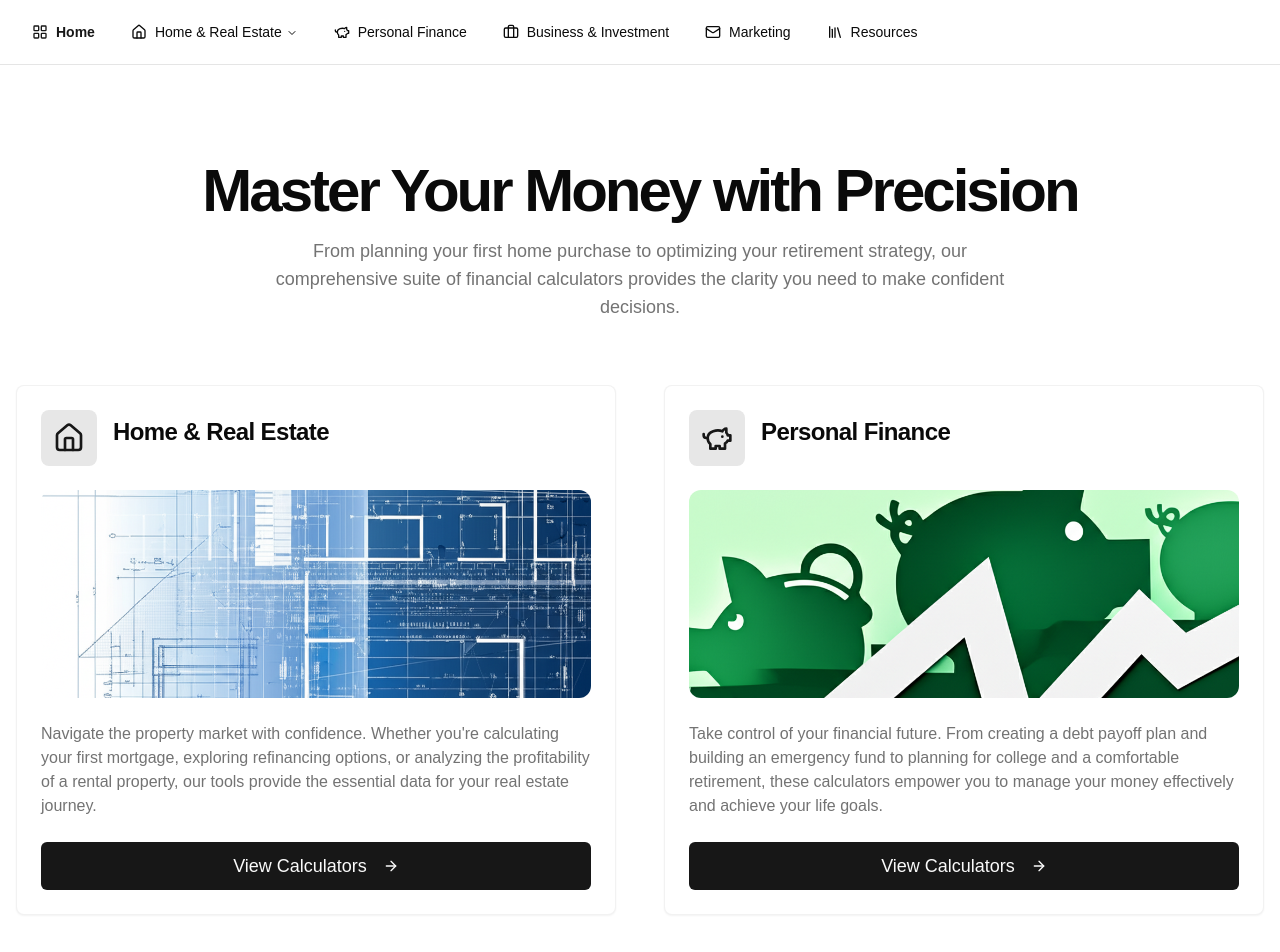
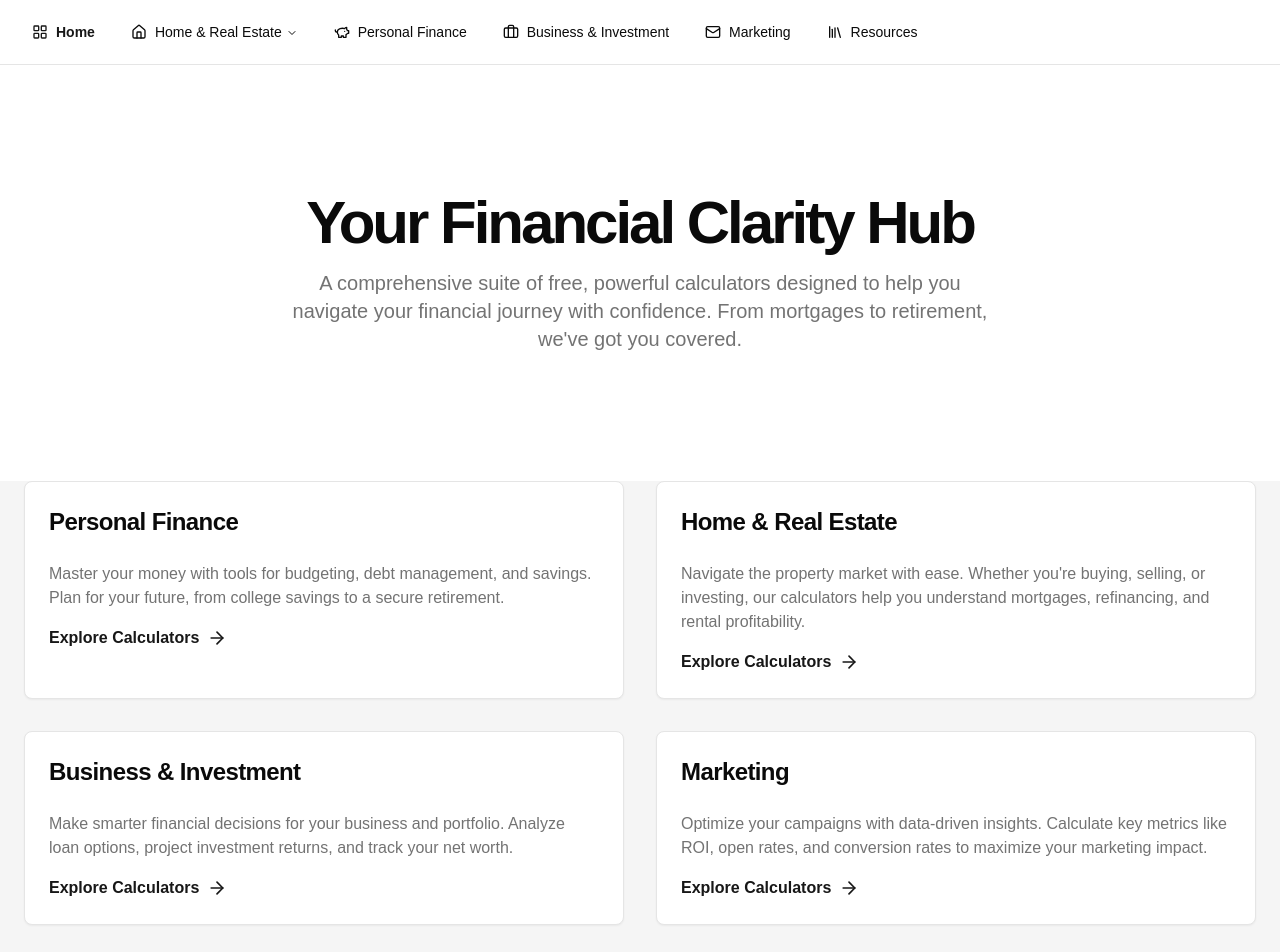
Before and after one commit to george-chapin/calculators.chapin.tech, a Next.js app: page / in a window 1280 px wide. Shown: the top 952 px of the page. Built offline with nearby package versions, Linux system fonts and the light colour scheme.

Commit message:
fix: resolve dependency mismatch and update home page
Pin stable resolvers version and redesign home page layout.

#VERCEL_SKIP

Co-authored-by: George Chapin <219432255+george-chapin@users.noreply.github.com>

```diff
--- a/app/page.tsx
+++ b/app/page.tsx
@@ -1,90 +1,71 @@
 import Link from "next/link"
-import Image from "next/image"
-import { Card, CardContent, CardHeader, CardTitle } from "@/components/ui/card"
-import { Button } from "@/components/ui/button"
-import { Home, PiggyBank, Briefcase, ArrowRight, Mail } from "lucide-react"
-
-const calculatorGroups = [
-  {
-    title: "Home & Real Estate",
-    description:
-      "Navigate the property market with confidence. Whether you're calculating your first mortgage, exploring refinancing options, or analyzing the profitability of a rental property, our tools provide the essential data for your real estate journey.",
-    icon: <Home className="h-8 w-8 text-primary" />,
-    link: "/home-real-estate",
-    image: "/real-estate-graphic.png",
-  },
-  {
-    title: "Personal Finance",
-    description:
-      "Take control of your financial future. From creating a debt payoff plan and building an emergency fund to planning for college and a comfortable retirement, these calculators empower you to manage your money effectively and achieve your life goals.",
-    icon: <PiggyBank className="h-8 w-8 text-primary" />,
-    link: "/personal-finance",
-    image: "/personal-finance-graphic.png",
-  },
-  {
-    title: "Business & Investment",
-    description:
-      "Drive growth and maximize returns with powerful analytical tools. Forecast loan payments, calculate investment returns, and track your net worth. Essential for entrepreneurs, investors, and anyone serious about building wealth.",
-    icon: <Briefcase className="h-8 w-8 text-primary" />,
-    link: "/business-investment",
-    image: "/business-graphic.png",
-  },
-  {
-    title: "Marketing",
-    description:
-      "Measure what matters and optimize your campaign performance. Calculate key metrics like open rates, click-through rates, and ROI to understand the true impact of your email marketing efforts and make data-driven decisions.",
-    icon: <Mail className="h-8 w-8 text-primary" />,
-    link: "/marketing-calculators",
-    image: "/marketing-graphic.png",
-  },
-]
+import { Card, CardHeader, CardTitle, CardContent } from "@/components/ui/card"
+import { ArrowRight } from "lucide-react"
 
 export default function HomePage() {
   return (
-    <div className="bg-background">
-      <div className="container mx-auto py-16 sm:py-24 px-4">
-        <header className="text-center mb-16">
-          <h1 className="text-4xl md:text-5xl lg:text-6xl font-bold tracking-tighter">
-            Master Your Money with Precision
-          </h1>
-          <p className="text-lg text-muted-foreground mt-4 max-w-3xl mx-auto">
-            From planning your first home purchase to optimizing your retirement strategy, our comprehensive suite of
-            financial calculators provides the clarity you need to make confident decisions.
-          </p>
-        </header>
+    <div className="flex flex-col min-h-[100dvh] bg-background">
+      <main className="flex-1">
+        <section className="w-full py-12 md:py-24 lg:py-32">
+          <div className="container px-4 md:px-6">
+            <div className="flex flex-col items-center space-y-4 text-center">
+              <h1 className="text-3xl font-bold tracking-tighter sm:text-4xl md:text-5xl lg:text-6xl/none">
+                Your Financial Clarity Hub
+              </h1>
+              <p className="mx-auto max-w-[700px] text-muted-foreground md:text-xl">
+                A comprehensive suite of free, powerful calculators designed to help you navigate your financial journey
+                with confidence. From mortgages to retirement, we've got you covered.
+              </p>
+            </div>
+          </div>
+        </section>
 
-        <div className="grid grid-cols-1 md:grid-cols-2 gap-8 lg:gap-12">
-          {calculatorGroups.map((group) => (
-            <Card
-              key={group.title}
-              className="flex flex-col overflow-hidden transition-all duration-300 hover:shadow-2xl hover:-translate-y-2 border-border/50"
-            >
-              <CardHeader className="flex-row items-start gap-4 p-6">
-                <div className="bg-primary/10 p-3 rounded-lg">{group.icon}</div>
-                <div className="flex-1">
-                  <CardTitle className="text-2xl font-semibold">{group.title}</CardTitle>
-                </div>
-              </CardHeader>
-              <CardContent className="flex flex-col flex-grow p-6 pt-0">
-                <div className="relative h-52 w-full mb-6 rounded-xl overflow-hidden group">
-                  <Image
-                    src={group.image || "/placeholder.svg"}
-                    alt={`${group.title} graphic`}
-                    fill
-                    className="object-cover transition-transform duration-500 group-hover:scale-105"
-                  />
-                </div>
-                <p className="text-muted-foreground flex-grow mb-6">{group.description}</p>
-                <Button asChild className="mt-auto w-full text-lg py-6">
-                  <Link href={group.link}>
-                    View Calculators <ArrowRight className="ml-2 h-5 w-5" />
-                  </Link>
-                </Button>
-              </CardContent>
-            </Card>
-          ))}
-        </div>
-      </div>
+        <section className="w-full pb-12 md:pb-24 lg:pb-32 bg-muted">
+          <div className="container px-4 md:px-6">
+            <div className="grid gap-8 md:grid-cols-2">
+              <CalculatorCategoryCard
+                title="Personal Finance"
+                description="Master your money with tools for budgeting, debt management, and savings. Plan for your future, from college savings to a secure retirement."
+                href="/personal-finance"
+              />
+              <CalculatorCategoryCard
+                title="Home & Real Estate"
+                description="Navigate the property market with ease. Whether you're buying, selling, or investing, our calculators help you understand mortgages, refinancing, and rental profitability."
+                href="/home-real-estate"
+              />
+              <CalculatorCategoryCard
+                title="Business & Investment"
+                description="Make smarter financial decisions for your business and portfolio. Analyze loan options, project investment returns, and track your net worth."
+                href="/business-investment"
+              />
+              <CalculatorCategoryCard
+                title="Marketing"
+                description="Optimize your campaigns with data-driven insights. Calculate key metrics like ROI, open rates, and conversion rates to maximize your marketing impact."
+                href="/marketing-calculators"
+              />
+            </div>
+          </div>
+        </section>
+      </main>
     </div>
   )
 }
+
+function CalculatorCategoryCard({ title, description, href }: { title: string; description: string; href: string }) {
+  return (
+    <Link href={href} className="group">
+      <Card className="h-full transition-all duration-300 ease-in-out hover:shadow-xl hover:-translate-y-2 bg-card">
+        <CardHeader>
+          <CardTitle className="text-2xl font-bold">{title}</CardTitle>
+        </CardHeader>
+        <CardContent>
+          <p className="text-muted-foreground mb-4">{description}</p>
+          <div className="flex items-center font-semibold text-primary">
+            Explore Calculators
+            <ArrowRight className="ml-2 h-5 w-5 transition-transform duration-300 group-hover:translate-x-1" />
+          </div>
+        </CardContent>
+      </Card>
+    </Link>
+  )
+}
```
